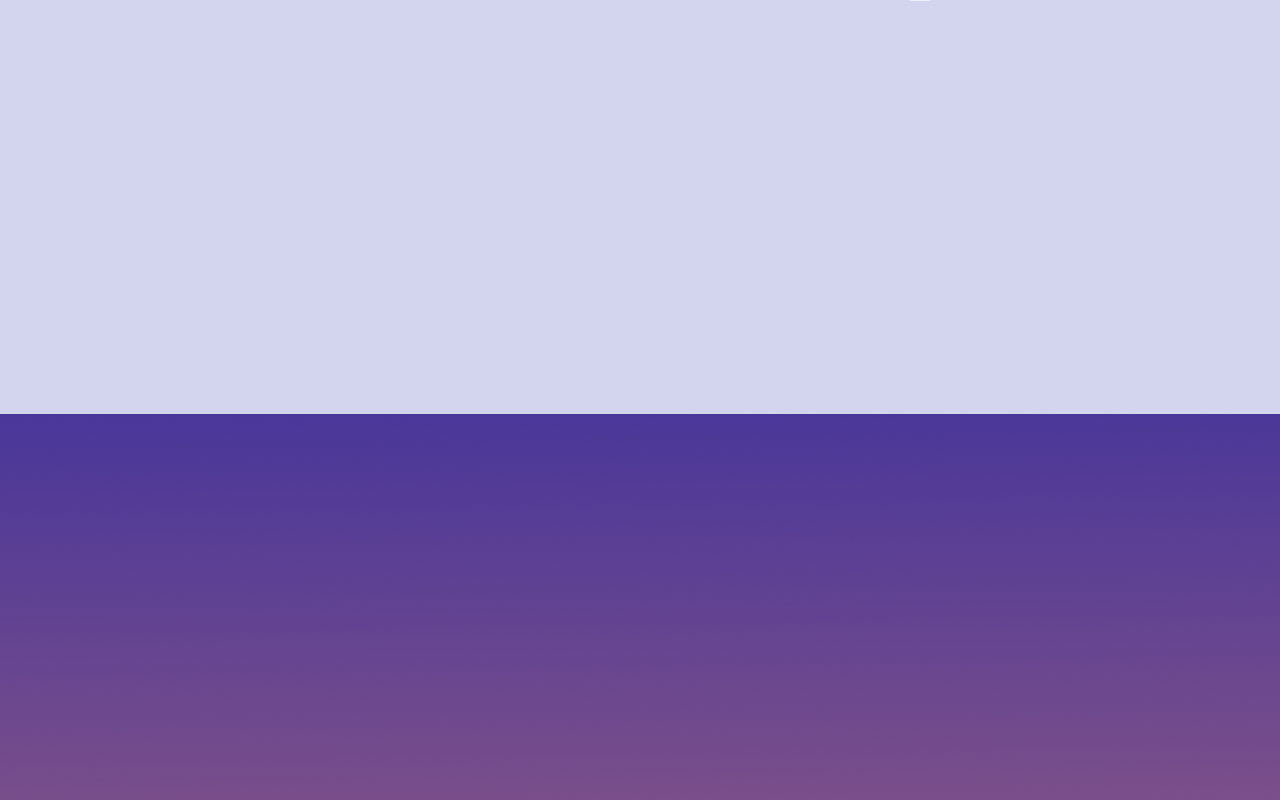
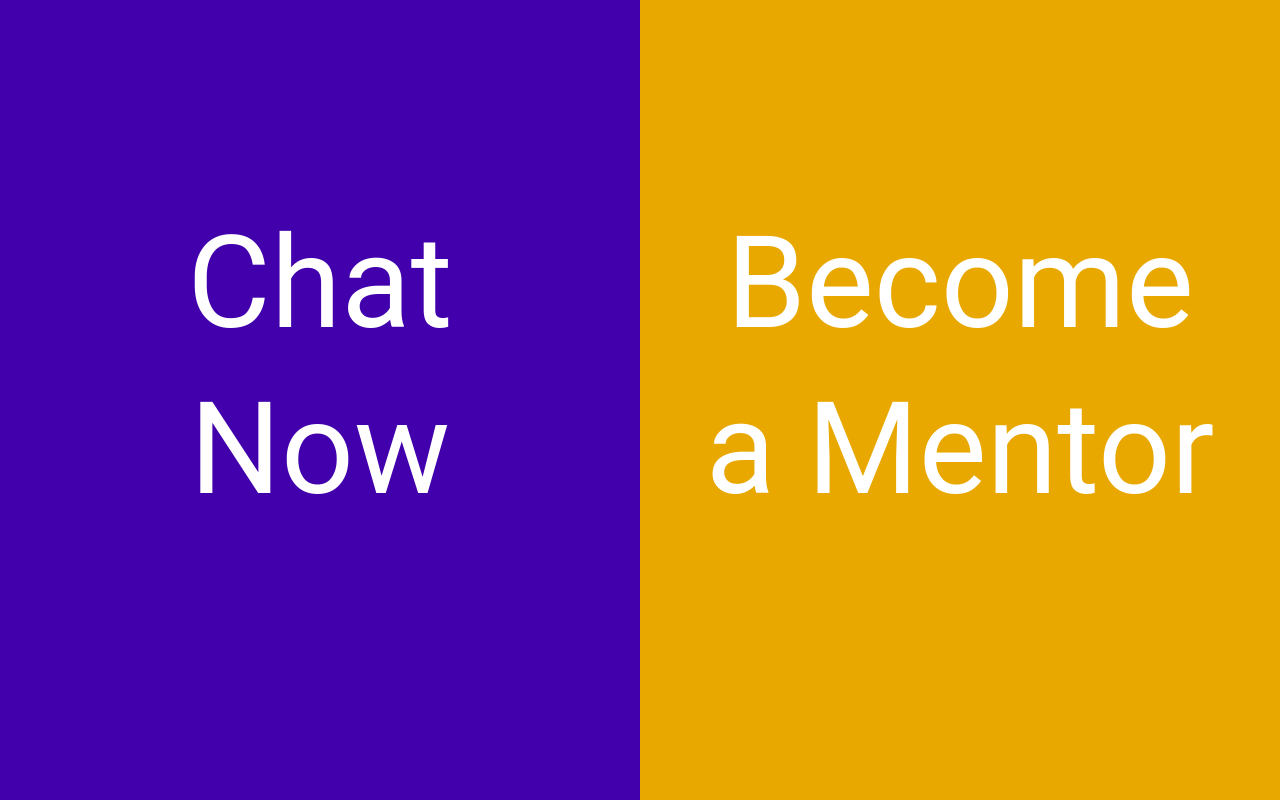
Before and after one commit to albertprk/sconversationsnow, a React (Create React App) app: page /choice in a window 1280 px wide. Shown: the top 800 px of the page. Built offline with nearby package versions, Linux system fonts and the light colour scheme.

Commit message:
Added choice page, click functionality to lead to login

```diff
--- a/src/App.js
+++ b/src/App.js
@@ -3,6 +3,7 @@ import './App.css';
 import Landing from './components/Landing'
 import Login from './components/Login'
 import { Route, Switch } from 'react-router-dom';
+import Choice from "./components/Choice";
 
 class App extends Component {
   render() {
@@ -11,6 +12,7 @@ class App extends Component {
           <Switch>
             <Route path="/" exact component={Landing} />
             <Route path="/login" component={Login} />
+            <Route path="/choice" component={Choice} />
           </Switch>
         </div>
     );
--- /dev/null
+++ b/src/components/Choice.js
@@ -0,0 +1,17 @@
+import React from "react";
+import './css/Login.css';
+
+const Choice = props => (
+    <div className="logIn">
+        <div className="rectangle">
+            <a href="./login">
+                <div className="welcomeBack">Chat<br></br>Now</div>
+            </a>
+        </div>
+        <div className="rectangleChoiceRight">
+            <div className="becomeMentor">Become<br></br>a Mentor</div>
+        </div>
+    </div>
+);
+
+export default Choice;
--- a/src/components/Landing.js
+++ b/src/components/Landing.js
@@ -1,6 +1,7 @@
 import React from "react";
 import InfoCard from "./InfoCard.js";
 import SubText from "./SubText";
+import Choice from "./Choice.js";
 import choosegroup from "../images/choosegroup.png"
 import talkstudents from "../images/talkstudents.png"
 import laptop from "../images/laptop.png"
@@ -24,7 +25,7 @@ const Landing = props => (
             <SubText headertext={"Talk with other students \n" +
             "\n"} subtext={"Each group has mentors who are trained to provide support"} />
             <br/>
-            <a href="./login"><button className="chatbutton">Let's Chat</button></a>
+            <a href="./choice"><button className="chatbutton">Let's Chat</button></a>
         </div>
         <div className="info2">
             <p className="infotext">Want to become a student mentor?</p>
--- a/src/components/Login.js
+++ b/src/components/Login.js
@@ -1,5 +1,5 @@
 import React from "react";
-import './Login.css';
+import './css/Login.css';
 
 const Login = props => (
     <div className="logIn">
--- a/src/components/Login.css
+++ b/src/components/css/Login.css
@@ -21,36 +21,48 @@
         background: #FFFFFF;
     }
 
-
+    .rectangleChoiceRight {
+        flex: 1;
+        background: #E9A800;
+    }
 
     .welcomeBack {
-
     position: absolute;
-    left: 6%;
+    left: 0%;
     top: 25%;
     width: 50%;
-    text-align: left;
-
+    text-align: center;
     font-family: Roboto;
     font-style: normal;
     font-weight: normal;
     font-size: 10vw;
     line-height: 130%;
-
     color: #FFFFFF;
     }
 
+
+.becomeMentor {
+    position: absolute;
+    left: 50%;
+    top: 25%;
+    width: 50%;
+    text-align: center;
+    font-family: Roboto;
+    font-style: normal;
+    font-weight: normal;
+    font-size: 10vw;
+    line-height: 130%;
+    color: #FFFFFF;
+}
+
     .rectangle_2 {
-
     position: absolute;
     width: 26vw;
     height: 4.5vw;
     right: 10%;
     top: 25%;
-
     border: 3px solid #4200AD;
     border-radius: 50px;
-
     }
     .rectangle_2_1 {
 
@@ -182,7 +194,7 @@
     right: 11.5%;
     top: 39%;
 
-    background: url("../images/facebook_circle-512Fb.png");
+    background: url("../../images/facebook_circle-512Fb.png");
     }
 
     .google {
@@ -214,7 +226,7 @@
     right: 12%;
     top: 27%;
 
-    background: url("../images/new-google-favicon-512.png");
+    background: url("../../images/new-google-favicon-512.png");
     }
 
     .sign-up-button {
```
Also changed, not shown: src/components/css/LoginCopy.css (renamed from src/components/LoginCopy.css).
